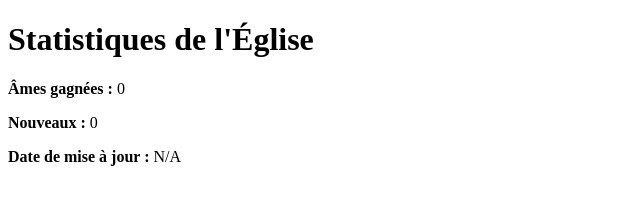
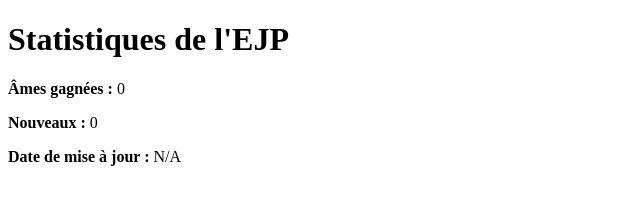
Before and after one commit to ejp-icc/stats, a plain HTML site: page index.html in a window 1280 px wide. Shown: the full height of the page, 0-640 px from the left. Drawn offline with Linux system fonts and the light colour scheme; no server answers.

Commit message:
index.html

```diff
--- a/index.html
+++ b/index.html
@@ -1,10 +1,10 @@
 <!DOCTYPE html>
 <html>
 <head>
-    <title>Statistiques de l'Église</title>
+    <title>Statistiques de l'EJP</title>
 </head>
 <body>
-    <h1>Statistiques de l'Église</h1>
+    <h1>Statistiques de l'EJP</h1>
     <p><strong>Âmes gagnées :</strong> <span id="amesGagnees">0</span></p>
     <p><strong>Nouveaux :</strong> <span id="nouveaux">0</span></p>
     <p><strong>Date de mise à jour :</strong> <span id="dateMaj">N/A</span></p>
```
